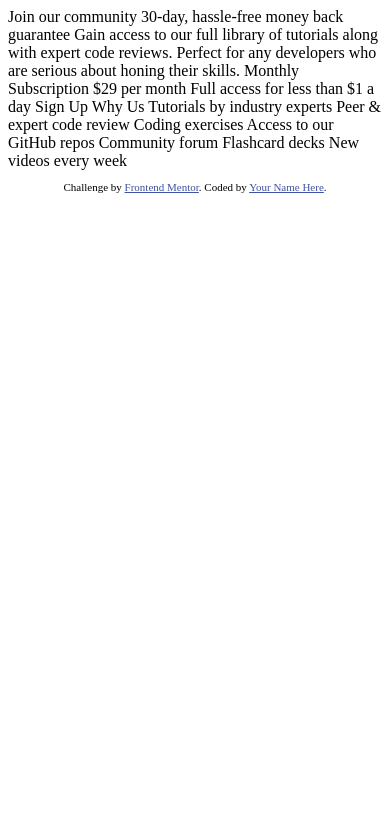
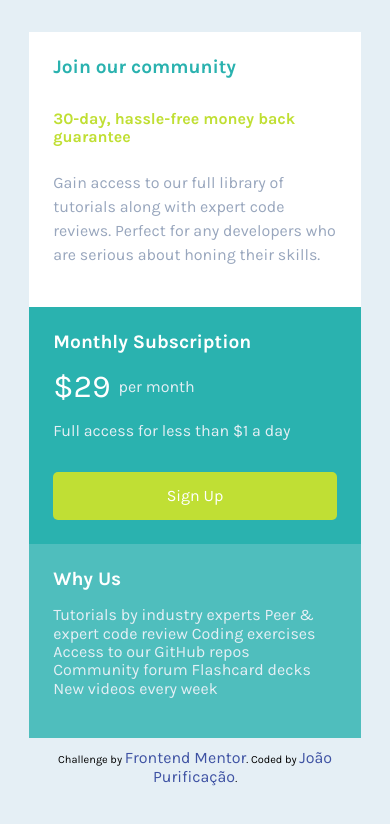
Before and after one commit to JoaoPurificacao/praxis-padrao-projeto, a plain HTML site: page index.html in a window 390 px wide. Drawn offline with Linux system fonts and the light colour scheme.

Commit message:
Construção das partes de Community e Subscription - Tela Mobile

```diff
--- /dev/null
+++ b/assets/css/default/main.css
@@ -0,0 +1,3 @@
+.container{
+    display: grid;
+}
--- /dev/null
+++ b/assets/css/default/main__community.css
@@ -0,0 +1,23 @@
+.community{
+    background-color: #ffffff;
+    padding: 1.5rem;
+}
+
+.community h2{
+    color: var(--cyan);
+    font-size: 1.2rem;
+    margin-bottom: 2rem;
+}
+
+.community span{
+    color: var(--brightYellow);
+    font-weight: bold;
+}
+
+.community p{
+    color: var(--grayishBlue);
+    margin-top: 1.5rem;
+    font-size: 1rem;
+    line-height: 1.5rem;
+
+}
--- /dev/null
+++ b/assets/css/default/main__subscription.css
@@ -0,0 +1,39 @@
+.subscription{
+    background-color: var(--cyan);
+    padding: 1.5rem;
+}
+
+.subscription h2{
+    color: #fff;
+    font-size: 1.2rem;
+}
+
+.subscription p{
+    display: flex;
+    align-items: center;
+}
+
+.subscription span:nth-child(1){
+    color: #fff;
+    font-size: 2rem;
+    margin-right: 0.5rem;
+}
+
+.subscription span:nth-child(2){
+    color: var(--lightGray);
+}
+
+.subscription span:nth-child(3){
+    color: var(--lightGray);
+}
+
+.subscription button{
+    background-color: var(--brightYellow);
+    border: none;
+    border-radius: 5px;
+    color: #fff;
+    display: block;
+    height: 3rem;
+    margin-top: 2rem;
+    width: 100%;
+}
--- /dev/null
+++ b/assets/css/default/main__why_us.css
@@ -0,0 +1,15 @@
+.why_us{
+    background-color: var(--lightCyan);
+    padding: 1.5rem;
+}
+
+.why_us h2{
+    color: white;
+    font-size: 1.2rem;
+}
+
+.why_us p{
+    color: var(--lightGray);
+    text-align: left;
+    word-break: keep-all;
+}
--- /dev/null
+++ b/assets/css/mobile/main.css
@@ -0,0 +1,12 @@
+@media screen and (max-width: 992px) {
+    .card{
+        height: 95vh;
+        width: 85vw;
+    }
+
+    .container{
+        grid-template-columns: 100%;
+        grid-template-rows: auto;
+    }
+
+}
--- /dev/null
+++ b/assets/css/style.css
@@ -0,0 +1,41 @@
+@import url('https://fonts.googleapis.com/css2?family=Karla:wght@400;700&display=swap');
+
+*{
+    /* Primárias */
+    --cyan: #2ab2af;
+    --brightYellow: #c0df34;
+
+    /* Secundárias */
+    --lightCyan: rgb(42, 178, 175,80%);
+    --lightGray: hsl(204, 43%, 93%);
+    --grayishBlue: hsl(218, 22%, 67%);
+
+    font-size: 16px;
+    font-family: Karla, sans-serif;
+}
+
+body{
+    background-color: var(--lightGray);
+    display: flex;
+    flex-direction: column;
+    height: 95vh;
+    padding: 2rem;
+    width: 100vw;
+}
+
+body main{
+    align-self: center;
+}
+
+body footer{
+    align-self: flex-end;
+}
+
+.attribution {
+    font-size: 11px;
+    text-align: center;
+}
+
+.attribution a {
+    color: hsl(228, 45%, 44%);
+}
--- a/index.html
+++ b/index.html
@@ -1,37 +1,41 @@
 <!DOCTYPE html>
-<html lang="en">
+<html lang="pt-br">
 <head>
   <meta charset="UTF-8">
-  <meta name="viewport" content="width=device-width, initial-scale=1.0"> <!-- displays site properly based on user's device -->
-
+  <meta name="viewport" content="width=device-width, initial-scale=1.0">
   <link rel="icon" type="image/png" sizes="32x32" href="./images/favicon-32x32.png">
-
   <title>Frontend Mentor | Single Price Grid Component</title>
-
-  <!-- Feel free to remove these styles or customise in your own stylesheet 👍 -->
-  <style>
-    .attribution { font-size: 11px; text-align: center; }
-    .attribution a { color: hsl(228, 45%, 44%); }
-  </style>
+  <link rel="stylesheet" href="./assets/css/reset.css">
+  <link rel="stylesheet" href="./assets/css/normalize.css">
+  <link rel="stylesheet" href="./assets/css/style.css">
+  <link rel="stylesheet" href="./assets/css/default/main.css">
+  <link rel="stylesheet" href="./assets/css/default/main__community.css">
+  <link rel="stylesheet" href="./assets/css/default/main__subscription.css">
+  <link rel="stylesheet" href="./assets/css/default/main__why_us.css">
+  <link rel="stylesheet" href="./assets/css/mobile/main.css">
 </head>
 <body>
-  Join our community
-
-  30-day, hassle-free money back guarantee
-
+  <main class="card container">
+    <div class="community">
+      <h2>Join our community</h2>
+      <span>30-day, hassle-free money back guarantee</span>
+      <p>
         Gain access to our full library of tutorials along with expert code reviews.
         Perfect for any developers who are serious about honing their skills.
-
-  Monthly Subscription
-
-  &dollar;29 per month
-
-  Full access for less than &dollar;1 a day
-
-  Sign Up
-
-  Why Us
-
+      </p>
+    </div>
+    <div class="subscription">
+      <h2>Monthly Subscription</h2>
+      <p>
+        <span>&dollar;29</span>
+        <span>per month</span>
+      </p>
+      <span>Full access for less than &dollar;1 a day</span>
+      <button>Sign Up</button>
+    </div>
+    <div class="why_us">
+      <h2>Why Us</h2>
+      <p>
         Tutorials by industry experts
         Peer &amp; expert code review
         Coding exercises
@@ -39,11 +43,13 @@
         Community forum
         Flashcard decks
         New videos every week
-
+      </p>
+    </div>
+  </main>
   <footer>
     <p class="attribution">
       Challenge by <a href="https://www.frontendmentor.io?ref=challenge" target="_blank">Frontend Mentor</a>.
-      Coded by <a href="#">Your Name Here</a>.
+      Coded by <a href="https://github.com/JoaoPurificacao">João Purificação</a>.
     </p>
   </footer>
 </body>
```
Also changed, not shown: assets/css/desktop/main.css (added, +12 -0 lines). Lines whose indentation alone changed are shown as unchanged.
